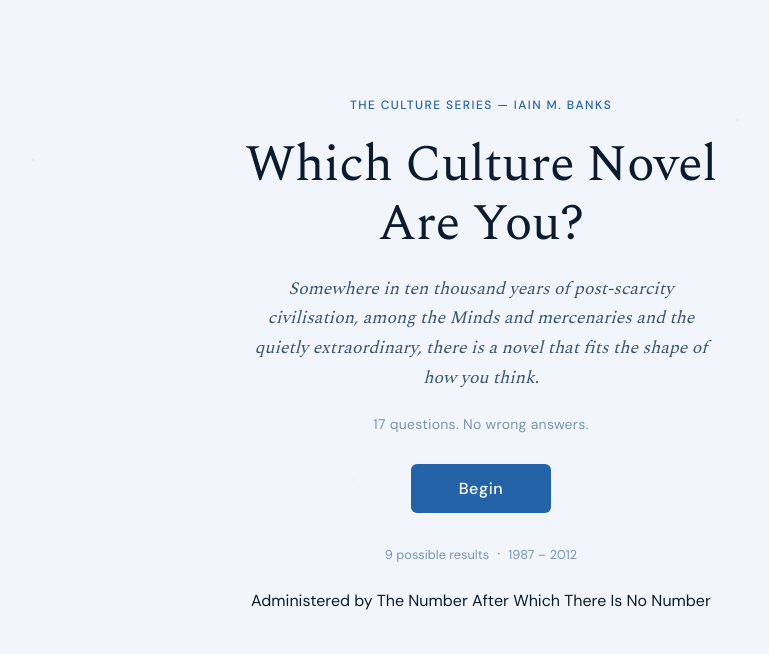
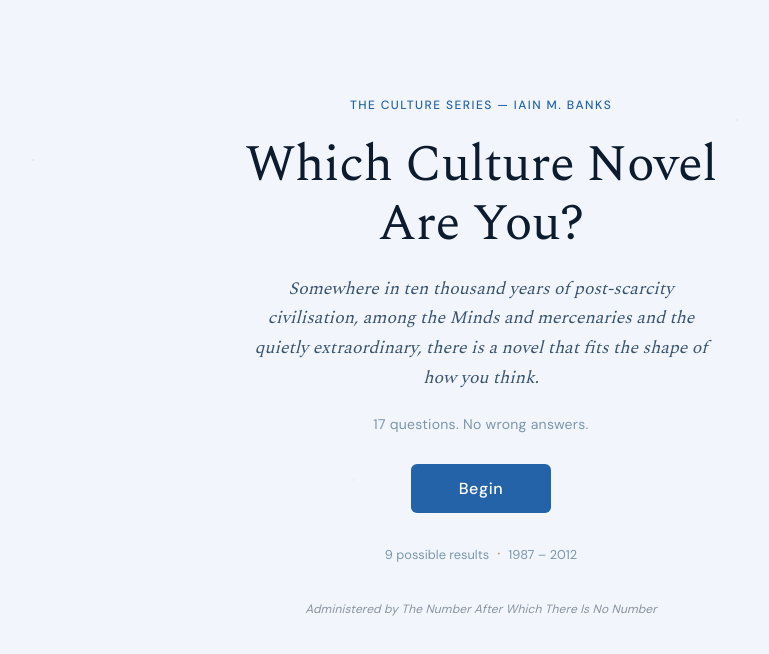
Before and after one commit to rangermankin/culture, a React (Vite) app: page / in a window 1280 px wide. Shown: the top 654 px of the page, without its empty margins (159-928 px from the left). Built offline with nearby package versions, Linux system fonts and the light colour scheme.

Commit message:
Update StartScreen.jsx

```diff
--- a/src/components/StartScreen.jsx
+++ b/src/components/StartScreen.jsx
@@ -20,7 +20,7 @@
           <span className="dot">·</span>
           <span>1987 – 2012</span>
         </div>
-        <p className="start-administered">
+        <p style={{ marginTop: '12px', fontSize: '0.75rem', opacity: 0.45, fontStyle: 'italic', textAlign: 'center', letterSpacing: '0.01em' }}>
           Administered by The Number After Which There Is No Number
         </p>
       </div>
```
